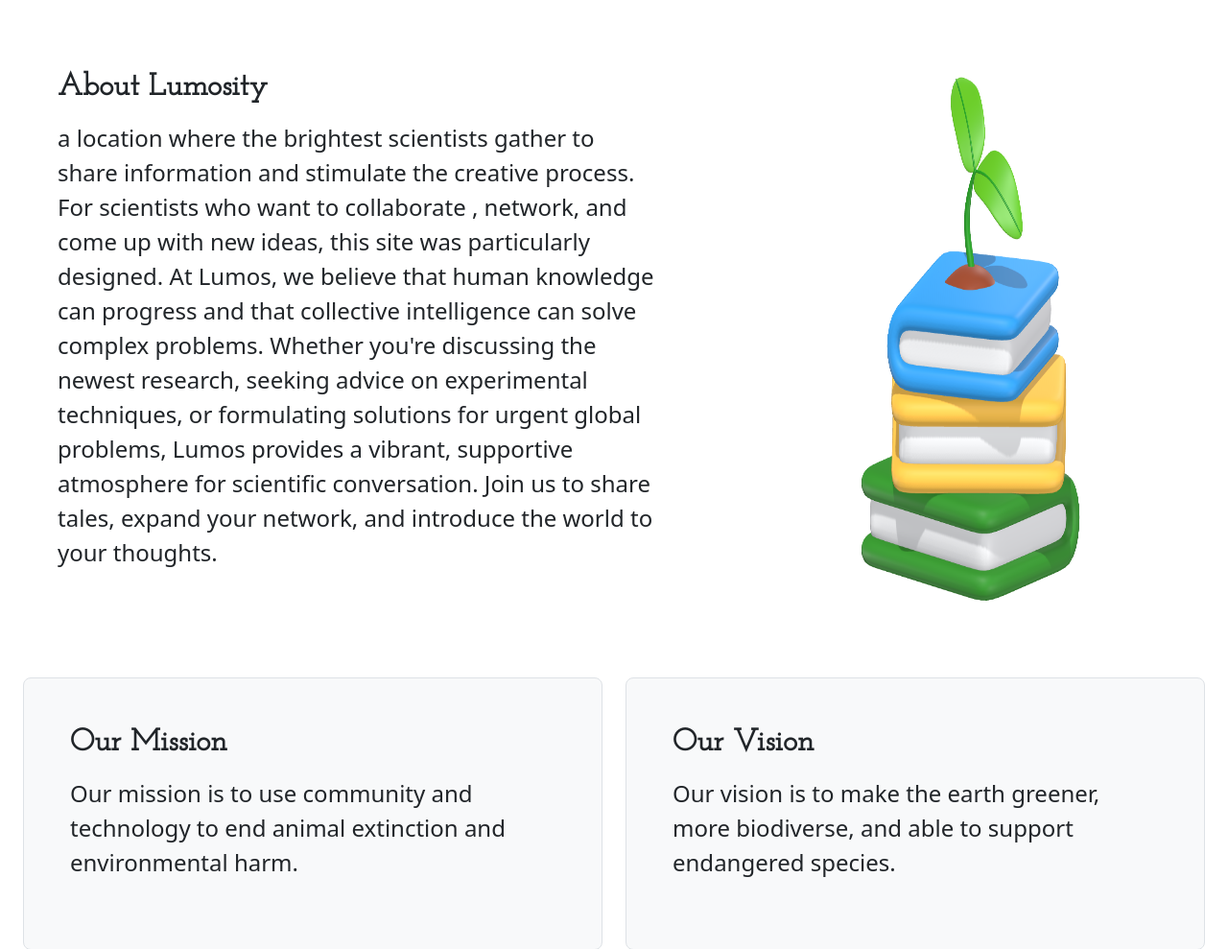
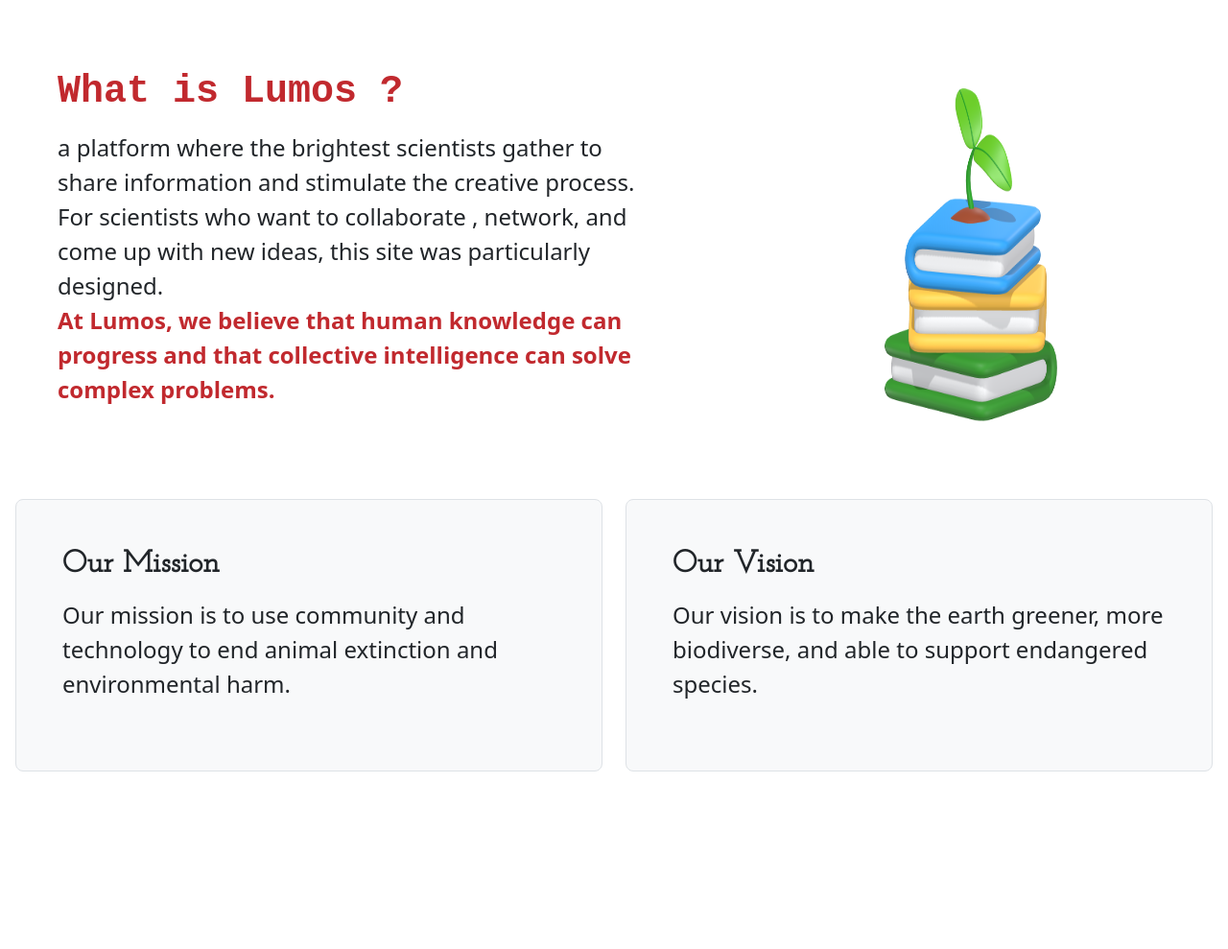
Before and after one commit to rubayeaAlketbi/Coursework_2, a Flask app: page / in a window 1280 px wide. Shown: the part 292-1281 px from the top of the page at 96% size. After the commit the page ends 1096 px from the top, so only its background shows below. Run offline with Flask 3, Linux system fonts and the light colour scheme.

```diff
--- a/CW2/app/static/CSS/style.css
+++ b/CW2/app/static/CSS/style.css
@@ -13,7 +13,23 @@
     text-size-adjust: 100%;
 }
 
+.hero{
+    background-image: url("../img/gradient_hero.svg");
+    background-size: cover;
+    background-position: center;
+    background-repeat: no-repeat;
+    color:white;
+}
 
+.section-title{
+    font-family: 'Courier New', Courier, monospace;
+    font-weight:bolder;
+    color:var(--fire-engine-red);
+}
+.caption{
+    font-weight:bold;
+    color:var(--fire-engine-red);
+}
 
 .imageResize{
     width: 600px;
@@ -24,13 +40,6 @@
 }
 
 /* Background image */
-.hero{
-    background-image: url("../img/gradient_hero.svg");
-    background-size: cover;
-    background-position: center;
-    background-repeat: no-repeat;
-    color:white;
-}
 
 .title{
     font-family: 'Josefin Slab', serif;
--- a/CW2/app/templates/about.html
+++ b/CW2/app/templates/about.html
@@ -15,30 +15,27 @@
         <!-- Adjusts from 7 columns on medium screens to full width on smaller screens -->
         <div class="col-lg-7 col-md-7 col-sm-12">
             <div class="p-5 rounded-3">
-                <h2 class="title fw-bold"> About Lumosity</h2>
+                <h1 class="section-title">What is Lumos ?</h1>
                 <p class="py-2 fs-4 fw-light">
-                    a location where the brightest scientists gather to share information
+                    a platform where the brightest scientists gather to share information
                      and stimulate the creative process. For scientists who want to collaborate
                      , network, and come up with new ideas, this site was particularly designed.
-                      At Lumos, we believe that human knowledge can progress and that collective
-                       intelligence can solve complex problems. Whether you're discussing the newest
-                        research, seeking advice on experimental techniques, or formulating solutions
-                         for urgent global problems, Lumos provides a vibrant, supportive atmosphere
-                          for scientific conversation. Join us to share tales, expand your network,
-                           and introduce the world to your thoughts.
+                     <br>
+                     <span class="caption">At Lumos, we believe that human knowledge can progress and that collective
+                       intelligence can solve complex problems.</span>
                 </p>
             </div>
         </div>
         <!-- Adjusts from 5 columns on medium screens to full width on smaller screens -->
         <div class="col-lg-5 col-md-5 col-sm-12 image-container">
-            <img src="{{url_for('static', filename='img/Knowledge.png')}}" style="max-width:60%; max-height:auto; object-fill:contain;"=alt="animals">
+            <img src="{{url_for('static', filename='img/Knowledge.png')}}" style="max-width:60%; max-height:auto; object-fill:contain; padding:2rem;"=alt="animals">
         </div>
     </div>
 </section>
 
 
 <!-- Start of the left text containers-->
-<section class= "container-fluid p-4 colorGradient ">
+<section class= "container-fluid p-3 pt-2 colorGradient ">
     <div class="row align-items-md-stretch">
         <div class="col-md-6">
             <div class="h-100 p-5 bg-light border rounded-3">
```
Also changed, not shown: CW2/app/forms.py (line endings or trailing spaces).
